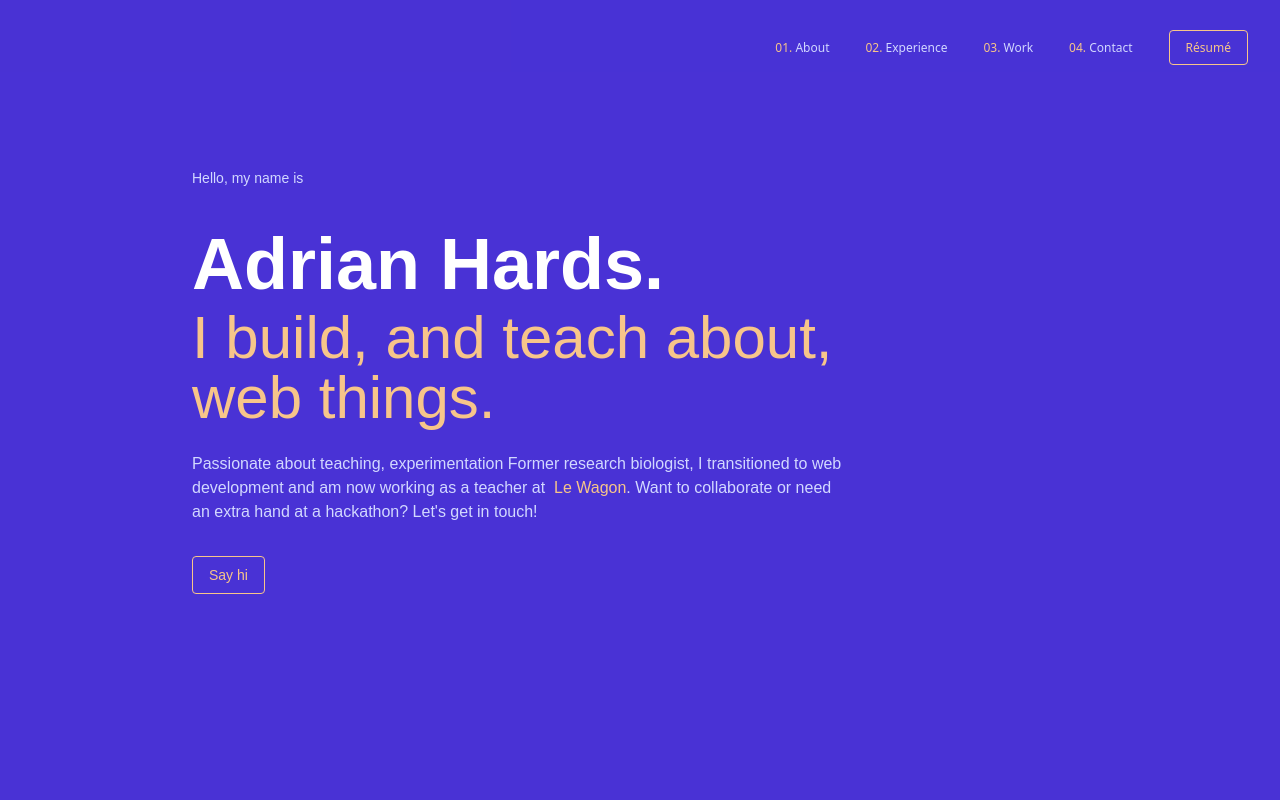
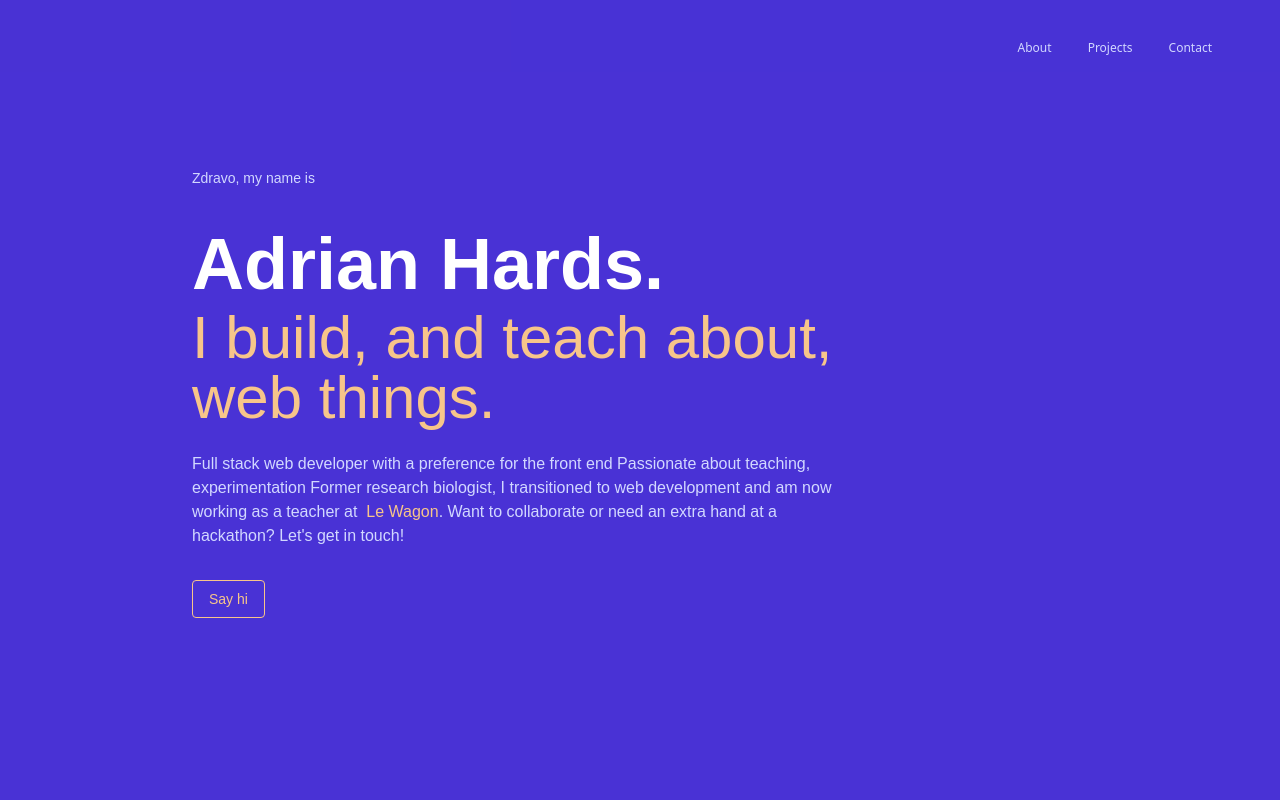
Before and after one commit to adrianHards/adrianhards.github.io, a React (Create React App) app: page / in a window 1280 px wide. Shown: the top 800 px of the page. Built offline with nearby package versions, Linux system fonts and the light colour scheme; a web font is replaced by a local one.

Commit message:
remove numbers and resume from navbar

```diff
--- a/src/components/Header.js
+++ b/src/components/Header.js
@@ -14,7 +14,7 @@ function Header() {
       >
         <header className="calibre mt-24 h-screen">
           <div class="text-[#d2d8ff] text-sm tracking-normal font-light pb-10">
-            Hello, my name is
+            Zdravo, my name is
           </div>
           <div class="text-white text-7xl font-semibold  pb-2">
             Adrian Hards.
@@ -23,7 +23,7 @@ function Header() {
             I build, and teach about, web things.
           </div>
           <div class="text-[#d2d8ff] text-l  font-light pb-8 w-[660px]">
-            Passionate about teaching, experimentation
+            Full stack web developer with a preference for the front end Passionate about teaching, experimentation
             Former research biologist, I transitioned to web development and am now working as a teacher at &nbsp;
             <span id="wag" class="link-underline text-[#F7C58A]">
               <a href="https://www.lewagon.com/">Le Wagon</a>
--- a/src/components/Navbar.js
+++ b/src/components/Navbar.js
@@ -55,34 +55,28 @@ function Nav() {
               <motion.div variants={item}>
                 <div class="text-[#F7C58A] mr-9">
                   <Link activeClass="active" smooth spy to="nav" >
-                    01. <span class="text-[#d2d8ff] hover:text-[#F7C58A] link-underline hover:cursor-pointer">About</span>
+                    <span class="text-[#d2d8ff] hover:text-[#F7C58A] link-underline hover:cursor-pointer">About</span>
                   </Link>
                 </div>
               </motion.div>
 
               <motion.div variants={item}>
                 <a href="#responsive-header" class="text-[#F7C58A] mr-9">
-                  02. <span class="text-[#d2d8ff] hover:text-[#F7C58A] link-underline hover:cursor-pointer">Experience</span>
+                  <span class="text-[#d2d8ff] hover:text-[#F7C58A] link-underline hover:cursor-pointer">Projects</span>
                 </a>
               </motion.div>
 
               <motion.div variants={item}>
                 <a href="#responsive-header" class="text-[#F7C58A] mr-9">
-                  03. <span class="text-[#d2d8ff] hover:text-[#F7C58A] link-underline hover:cursor-pointer">Work</span>
+                  <span class="text-[#d2d8ff] hover:text-[#F7C58A] link-underline hover:cursor-pointer">Contact</span>
                 </a>
               </motion.div>
 
-              <motion.div variants={item}>
-                <a href="#responsive-header" class="text-[#F7C58A] mr-9">
-                  04. <span class="text-[#d2d8ff] hover:text-[#F7C58A] link-underline hover:cursor-pointer">Contact</span>
-                </a>
-              </motion.div>
-
-              <motion.div variants={item}>
+              {/* <motion.div variants={item}>
                 <a href="#responsive-header" class="font-light px-4 py-2 -mt-2 border rounded text-[#F7C58A] border-[#F7C58A] hover:bg-[#F7C58A]/10">
                   Résumé
                 </a>
-              </motion.div>
+              </motion.div> */}
             </div>
           </div>
         </motion.div>
```
